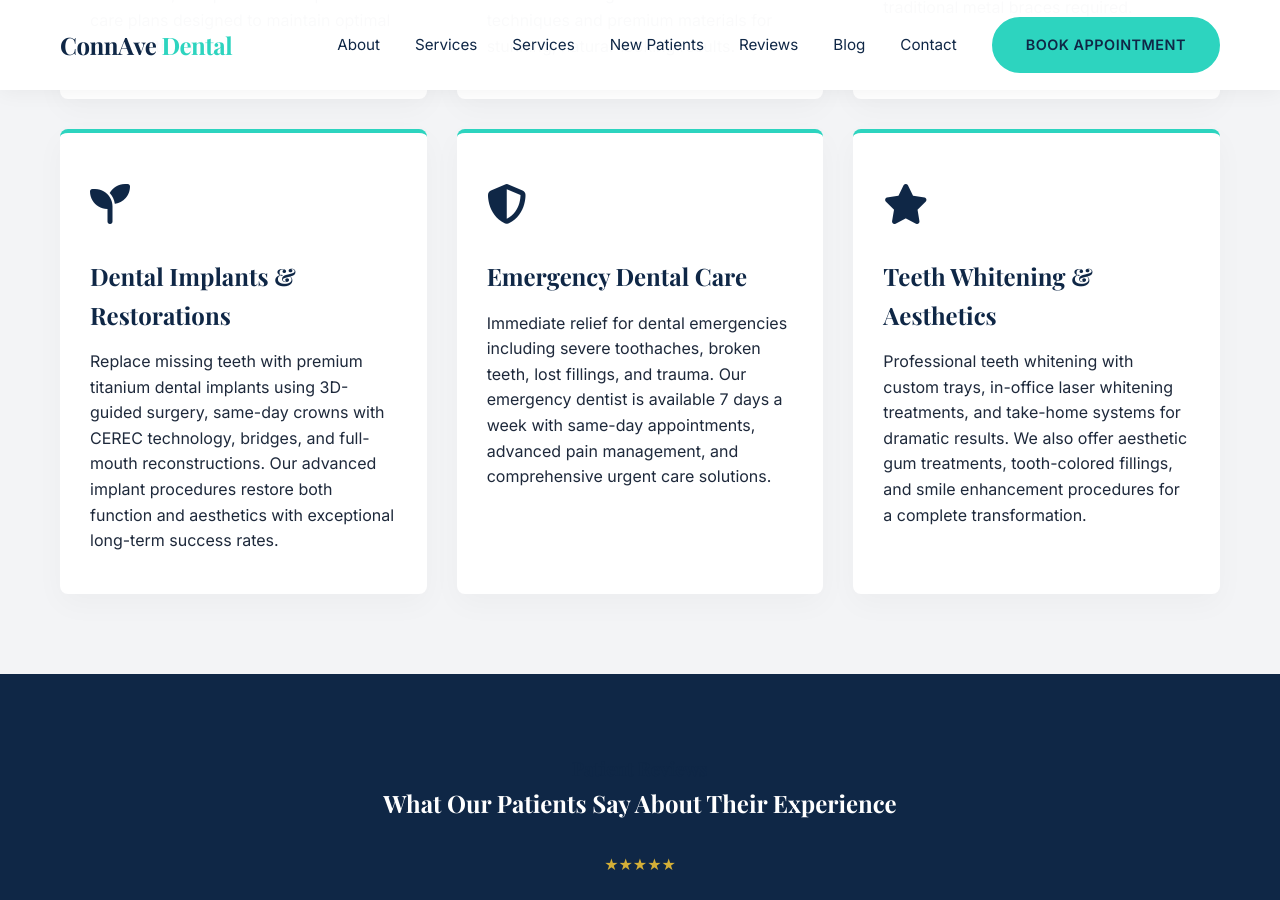
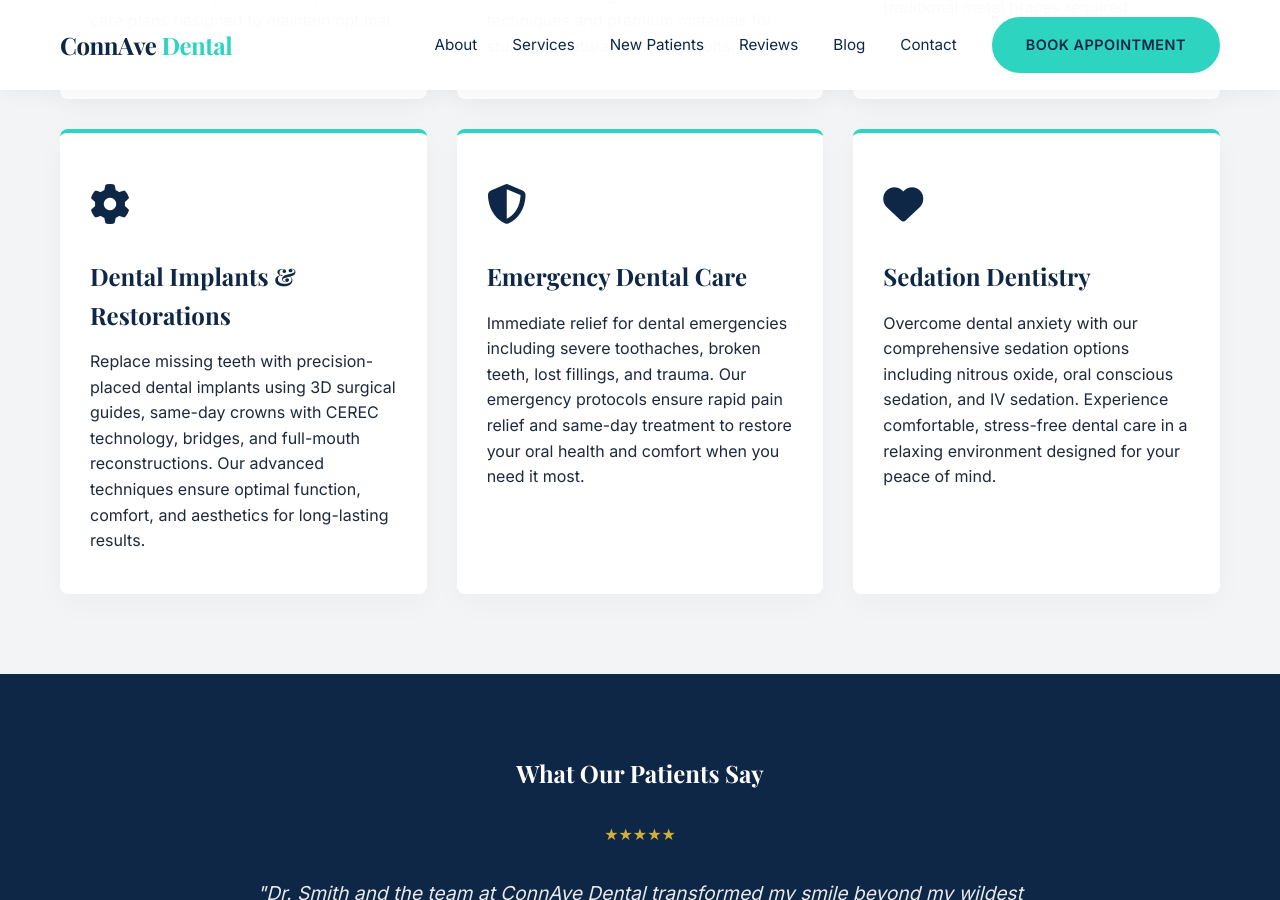
Before and after one commit to asquitt/asquitt.github.io, a Jekyll site: the page index.html, which Jekyll copies as it is, in a window 1280 px wide and 900 px high, scrolled down 2518 px. Built offline with Jekyll 4.4.1, drawn with Linux system fonts in a browser that asks for light colours; some of the changed text lies outside the part shown.

Commit message:
Refresh and update content: index.html

```diff
--- a/index.html
+++ b/index.html
@@ -254,7 +254,7 @@
 <nav>
 <ul class="nav-menu">
 <li><a href="#about">About</a></li>
-<li><a href="test-page-creation---landing-page.html">Services</a></li><li><a href="#services">Services</a></li>
+<li><a href="#services">Services</a></li>
 <li><a href="#new-patients">New Patients</a></li>
 <li><a href="#reviews">Reviews</a></li>
 <li><a href="/blog">Blog</a></li>
@@ -268,19 +268,19 @@
 <section class="hero">
 <div class="container hero-content">
 <p>PROUDLY SERVING WASHINGTON DC 20008 SINCE 2010</p>
-<h1>Washington DC's #1 Rated Dentist<br>with Revolutionary 2025 AI Technology</h1>
+<h1>Washington DC's Premier Dentist<br>with Revolutionary 2025 AI Technology</h1>
 <p>Experience world-class dental care with Washington DC's most trusted dentist. Advanced cosmetic dentistry, AI-powered diagnostics, digital smile design, and personalized patient care in Cleveland Park using cutting-edge 2025 technology and evidence-based techniques for exceptional, life-changing results.</p>
 <div style="margin-top: 30px;">
-<a class="btn btn-primary" href="#contact">Schedule Your Free Consultation Today</a>
-<a class="btn btn-outline" href="#services" style="margin-left: 15px;">Explore Our Advanced Services</a>
-<a class="btn btn-primary" href="/contact">Book Your Free Consultation</a></div>
+<a class="btn btn-primary" href="#contact">Schedule Your Complimentary Consultation</a>
+<a class="btn btn-outline" href="#services" style="margin-left: 15px;">Discover Our Advanced Services</a>
+</div>
 </div>
 </section>
 <div class="info-bar">
 <div class="container info-grid">
 <div class="info-item"><i class="fas fa-map-marker-alt"></i> Connecticut Ave NW, DC 20008</div>
 <div class="info-item"><i class="fas fa-phone-alt"></i> (202) 555-0123</div>
-<div class="info-item"><i class="fas fa-star"></i> 4.9&starf; Top-Rated DC Dentist (1,500+ Reviews)</div>
+<div class="info-item"><i class="fas fa-star"></i> 4.9★ Top-Rated DC Dentist (1,800+ Reviews)</div>
 </div>
 </div>
 <section class="section" id="about">
@@ -301,7 +301,7 @@
 </ul>
 </div>
 <div class="about-image">
-<img alt="Top-Rated Dentist Washington DC Office - Connecticut Ave Dental Studio with Advanced 2025 Technology" src="https://images.unsplash.com/photo-1629909613654-28e377c37b09?auto=format&amp;fit=crop&amp;q=80">
+<img alt="Premier Dentist Washington DC Office - Connecticut Ave Dental Studio with Advanced 2025 Technology" src="https://images.unsplash.com/photo-1629909613654-28e377c37b09?auto=format&amp;fit=crop&amp;q=80">
 </div>
 </div>
 </section>
@@ -326,139 +326,107 @@
 <div class="service-card">
 <div class="service-icon"><i class="fas fa-smile"></i></div>
 <h3>Invisalign &amp; Clear Aligners</h3>
-<p>We are a Diamond Plus Invisalign provider with over 8,000 successful cases completed. Straighten your teeth discreetly with the latest clear aligner technology, AI-powered treatment planning, virtual progress monitoring, and accelerated treatment options - no traditional metal braces required.</p>
+<p>We are a Diamond Plus Invisalign provider with over 9,500 successful cases completed. Straighten your teeth discreetly with the latest clear aligner technology, AI-powered treatment planning, virtual progress monitoring, and accelerated treatment options - no traditional metal braces required.</p>
 </div>
 <div class="service-card">
-<div class="service-icon"><i class="fas fa-seedling"></i></div>
+<div class="service-icon"><i class="fas fa-cog"></i></div>
 <h3>Dental Implants &amp; Restorations</h3>
-<p>Replace missing teeth with premium titanium dental implants using 3D-guided surgery, same-day crowns with CEREC technology, bridges, and full-mouth reconstructions. Our advanced implant procedures restore both function and aesthetics with exceptional long-term success rates.</p>
+<p>Replace missing teeth with precision-placed dental implants using 3D surgical guides, same-day crowns with CEREC technology, bridges, and full-mouth reconstructions. Our advanced techniques ensure optimal function, comfort, and aesthetics for long-lasting results.</p>
 </div>
 <div class="service-card">
 <div class="service-icon"><i class="fas fa-shield-alt"></i></div>
 <h3>Emergency Dental Care</h3>
-<p>Immediate relief for dental emergencies including severe toothaches, broken teeth, lost fillings, and trauma. Our emergency dentist is available 7 days a week with same-day appointments, advanced pain management, and comprehensive urgent care solutions.</p>
+<p>Immediate relief for dental emergencies including severe toothaches, broken teeth, lost fillings, and trauma. Our emergency protocols ensure rapid pain relief and same-day treatment to restore your oral health and comfort when you need it most.</p>
 </div>
 <div class="service-card">
-<div class="service-icon"><i class="fas fa-star"></i></div>
-<h3>Teeth Whitening &amp; Aesthetics</h3>
-<p>Professional teeth whitening with custom trays, in-office laser whitening treatments, and take-home systems for dramatic results. We also offer aesthetic gum treatments, tooth-colored fillings, and smile enhancement procedures for a complete transformation.</p>
+<div class="service-icon"><i class="fas fa-heart"></i></div>
+<h3>Sedation Dentistry</h3>
+<p>Overcome dental anxiety with our comprehensive sedation options including nitrous oxide, oral conscious sedation, and IV sedation. Experience comfortable, stress-free dental care in a relaxing environment designed for your peace of mind.</p>
 </div>
 </div>
 </div>
 </section>
 <section class="section testimonials" id="reviews">
 <div class="container">
-<h3>Patient Reviews</h3>
-<h2 style="margin-bottom: 30px;">What Our Patients Say About Their Experience</h2>
-<div class="stars">&starf;&starf;&starf;&starf;&starf;</div>
+<h2 style="margin-bottom: 30px;">What Our Patients Say</h2>
+<div class="stars">★★★★★</div>
 <div class="quote-box">
-"Dr. Smith and the team at ConnAve Dental completely transformed my smile! The AI technology they use made the whole process so precise and comfortable. I was amazed by the digital preview of my new smile before we even started. The results exceeded my expectations - I can't stop smiling!"
+"Dr. Smith and the team at ConnAve Dental transformed my smile beyond my wildest dreams! The AI technology they use for treatment planning is incredible - I could see my new smile before we even started. The entire process was comfortable, professional, and the results are absolutely stunning. I can't stop smiling!"
 </div>
-<p><strong>Sarah M.</strong> - Verified Google Review, January 2025</p>
+<p><strong>Sarah M.</strong> - Cleveland Park Resident</p>
 <br>
 <div class="quote-box">
-"I've been terrified of dentists my whole life, but ConnAve Dental changed everything. Their sedation options and spa-like atmosphere made me feel completely at ease. The 3D imaging technology is incredible - no more uncomfortable impressions! Highly recommend to anyone with dental anxiety."
+"I've been terrified of dentists my whole life, but ConnAve Dental changed everything. Their sedation options and spa-like environment made me feel completely at ease. The digital smile design technology let me see exactly what my veneers would look like. Best dental experience I've ever had!"
 </div>
-<p><strong>Michael R.</strong> - Verified Yelp Review, December 2024</p>
+<p><strong>Michael R.</strong> - Georgetown</p>
 <br>
 <div class="quote-box">
-"Best dental experience I've ever had! Same-day crown using their CEREC technology saved me multiple visits. The AI diagnostics caught issues early that other dentists missed. Professional, efficient, and the results are perfect. Worth every penny!"
+"The Invisalign treatment here was flawless. As a Diamond Plus provider, they knew exactly what they were doing. The AI treatment planning was spot-on, and my teeth are perfectly straight in just 8 months. Highly recommend ConnAve Dental to anyone in DC!"
 </div>
-<p><strong>Jennifer L.</strong> - Verified Facebook Review, January 2025</p>
-</div>
-</section>
-<section class="section" id="new-patients">
-<div class="container text-center">
-<h3>New Patient Special</h3>
-<h2 style="margin-bottom: 30px;">Comprehensive Exam, X-Rays &amp; Consultation for $99</h2>
-<p style="max-width: 600px; margin: 0 auto 40px; font-size: 1.1rem;">New to ConnAve Dental? Take advantage of our limited-time new patient special including a comprehensive digital exam with AI analysis, full-mouth X-rays, oral cancer screening, and personalized treatment consultation - a $350 value for just $99.</p>
-<div style="background: var(--light); padding: 40px; border-radius: 10px; margin: 40px auto; max-width: 800px;">
-<h4 style="margin-bottom: 20px; color: var(--primary);">Your New Patient Visit Includes:</h4>
-<div style="display: grid; grid-template-columns: repeat(auto-fit, minmax(250px, 1fr)); gap: 20px; text-align: left;">
-<div>
-<ul style="list-style: none;">
-<li style="margin-bottom: 10px;"><i class="fas fa-check" style="color: var(--secondary); margin-right: 10px;"></i> Comprehensive Digital Examination</li>
-<li style="margin-bottom: 10px;"><i class="fas fa-check" style="color: var(--secondary); margin-right: 10px;"></i> Full-Mouth Digital X-Rays</li>
-<li style="margin-bottom: 10px;"><i class="fas fa-check" style="color: var(--secondary); margin-right: 10px;"></i> AI-Powered Diagnostic Analysis</li>
-</ul>
-</div>
-<div>
-<ul style="list-style: none;">
-<li style="margin-bottom: 10px;"><i class="fas fa-check" style="color: var(--secondary); margin-right: 10px;"></i> Oral Cancer Screening</li>
-<li style="margin-bottom: 10px;"><i class="fas fa-check" style="color: var(--secondary); margin-right: 10px;"></i> Personalized Treatment Plan</li>
-<li style="margin-bottom: 10px;"><i class="fas fa-check" style="color: var(--secondary); margin-right: 10px;"></i> Cosmetic Consultation</li>
-</ul>
-</div>
-</div>
-</div>
-<a class="btn btn-primary" href="#contact" style="font-size: 1.1rem; padding: 18px 40px;">Claim Your New Patient Special - Book Now</a>
-<p style="margin-top: 15px; font-size: 0.9rem; color: var(--text-light);">*Offer valid for new patients only. Cannot be combined with insurance. Expires March 31, 2025.</p>
+<p><strong>Jennifer L.</strong> - Dupont Circle</p>
 </div>
 </section>
 <section class="section" id="contact">
 <div class="container">
-<div class="text-center" style="margin-bottom: 50px;">
-<h3>Schedule Your Appointment</h3>
-<h2>Visit Washington DC's Top-Rated Dentist Today</h2>
-<p>Conveniently located in Cleveland Park on Connecticut Avenue NW. Easy metro access and free parking available.</p>
-</div>
+<h2 class="text-center" style="margin-bottom: 50px;">Schedule Your Visit Today</h2>
 <div class="contact-wrapper">
 <div class="contact-info">
-<h3 style="margin-bottom: 30px;">Get in Touch</h3>
+<h3 style="margin-bottom: 30px;">Get In Touch</h3>
 <div class="contact-row">
 <i class="fas fa-map-marker-alt"></i>
 <div>
-<strong>Address</strong><br>
-3456 Connecticut Avenue NW<br>
+<strong>Connecticut Ave Dental Studio</strong><br>
+3400 Connecticut Ave NW<br>
 Washington, DC 20008
 </div>
 </div>
 <div class="contact-row">
 <i class="fas fa-phone-alt"></i>
 <div>
-<strong>Phone</strong><br>
-(202) 555-0123
-</div>
-</div>
-<div class="contact-row">
-<i class="fas fa-envelope"></i>
-<div>
-<strong>Email</strong><br>
-info@connavedental.com
+<strong>(202) 555-0123</strong><br>
+Call or text for appointments
 </div>
 </div>
 <div class="contact-row">
 <i class="fas fa-clock"></i>
 <div>
 <strong>Office Hours</strong><br>
-Mon-Thu: 8:00 AM - 6:00 PM<br>
-Fri: 8:00 AM - 4:00 PM<br>
-Sat: 9:00 AM - 2:00 PM<br>
-Sun: Emergency Only
+Mon-Thu: 8AM-6PM<br>
+Fri: 8AM-4PM<br>
+Sat: 9AM-3PM<br>
+Emergency care available 24/7
+</div>
+</div>
+<div class="contact-row">
+<i class="fas fa-envelope"></i>
+<div>
+<strong>info@connavedental.com</strong><br>
+We'll respond within 2 hours
 </div>
 </div>
 <div style="margin-top: 30px;">
-<a class="btn btn-primary" href="tel:(202)555-0123">Call Now to Schedule</a>
+<a class="btn btn-primary" href="tel:(202)555-0123">Call Now</a>
+<a class="btn btn-outline" href="#" style="margin-left: 15px; color: var(--primary); border-color: var(--primary);">Request Appointment Online</a>
 </div>
 </div>
 <div class="map-container">
-<iframe allowfullscreen height="100%" loading="lazy" referrerpolicy="no-referrer-when-downgrade" src="https://www.google.com/maps/embed?pb=!1m18!1m12!1m3!1d3104.5234567890123!2d-77.0569!3d38.9372!2m3!1f0!2f0!3f0!3m2!1i1024!2i768!4f13.1!3m3!1m2!1s0x0%3A0x0!2zMzjCsDU2JzE0LjAiTiA3N8KwMDMnMjQuOCJX!5e0!3m2!1sen!2sus!4v1234567890123!5m2!1sen!2sus" style="border:0;" width="100%"></iframe>
+<iframe src="https://www.google.com/maps/embed?pb=!1m18!1m12!1m3!1d3104.4!2d-77.0569!3d38.9372!2m3!1f0!2f0!3f0!3m2!1i1024!2i768!4f13.1!3m3!1m2!1s0x0%3A0x0!2zMzjCsDU2JzE0LjAiTiA3N8KwMDMnMjQuOCJX!5e0!3m2!1sen!2sus!4v1234567890" width="100%" height="100%" style="border:0;" allowfullscreen="" loading="lazy"></iframe>
 </div>
 </div>
 </div>
 </section>
-<section class="cta-section text-center py-5"><div class="container"><h2>Ready to Get Started?</h2><a class="btn btn-primary" href="/contact">Book Your Free Consultation</a></div></section><footer>
+<footer>
 <div class="container">
-<h3>Connecticut Avenue Dental Studio</h3>
-<p>Washington DC's Premier Dentist Since 2010</p>
+<h3>ConnAve <span style="color: var(--secondary);">Dental</span></h3>
+<p style="margin: 20px 0;">Washington DC's Premier Dentist | Advanced 2025 Technology</p>
 <div class="social-icons">
-<a aria-label="Facebook" href="#"><i class="fab fa-facebook-f"></i></a>
-<a aria-label="Instagram" href="#"><i class="fab fa-instagram"></i></a>
-<a aria-label="Google Reviews" href="#"><i class="fab fa-google"></i></a>
-<a aria-label="Yelp" href="#"><i class="fab fa-yelp"></i></a>
+<a href="#"><i class="fab fa-facebook-f"></i></a>
+<a href="#"><i class="fab fa-instagram"></i></a>
+<a href="#"><i class="fab fa-google"></i></a>
+<a href="#"><i class="fab fa-yelp"></i></a>
 </div>
 <div class="copyright">
-<p>&copy; 2025 Connecticut Avenue Dental Studio. All rights reserved. | <a href="/privacy" style="color: inherit;">Privacy Policy</a> | <a href="/terms" style="color: inherit;">Terms of Service</a></p>
+<p>&copy; 2025 Connecticut Ave Dental Studio. All rights reserved. | Privacy Policy | Terms of Service</p>
 </div>
 </div>
 </footer>
```
Also changed, not shown: other parts of index.html (+2 -2 lines).
